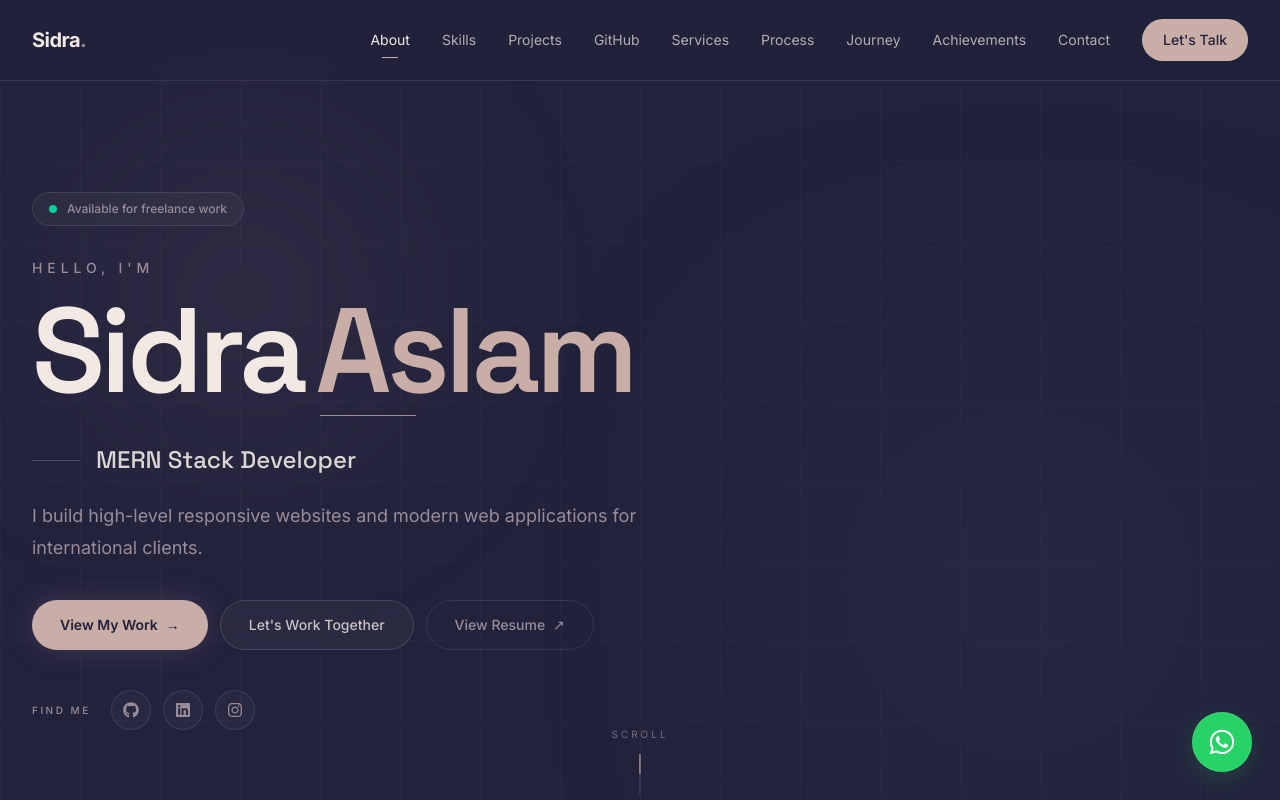
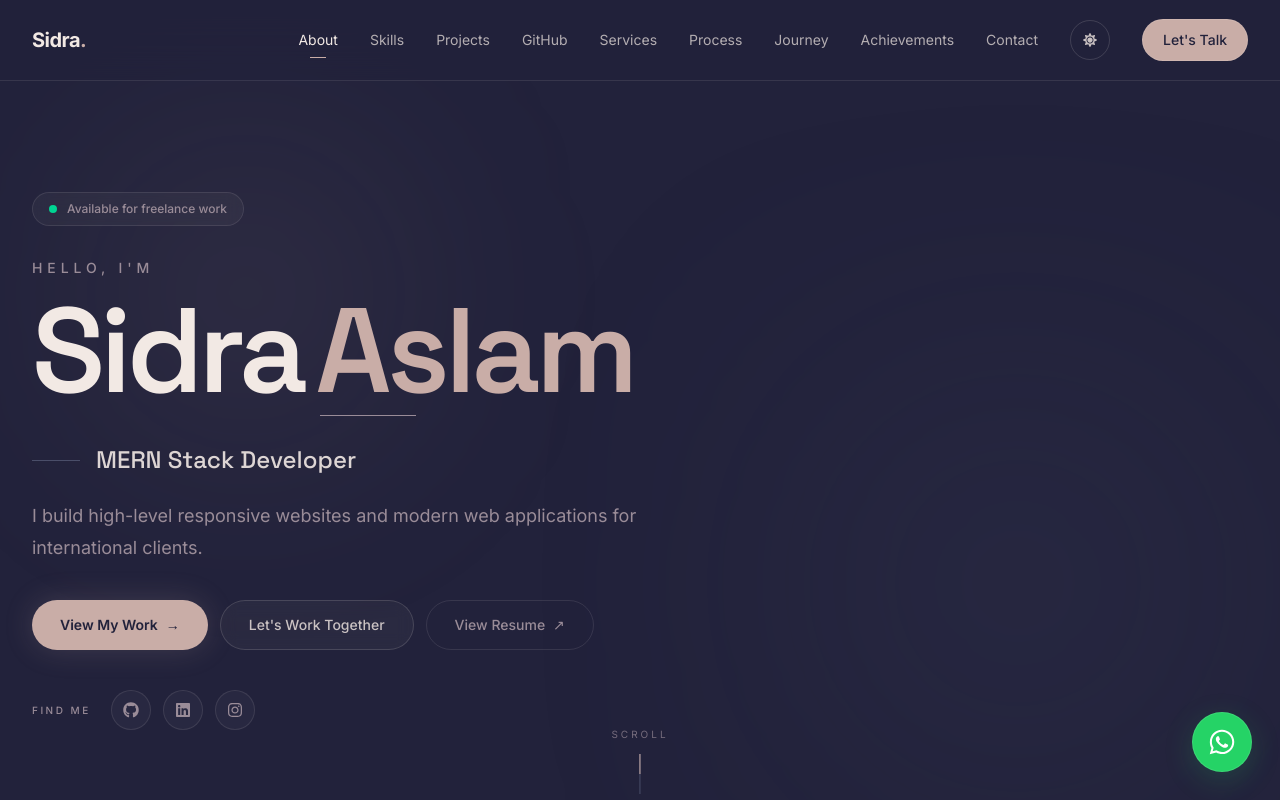
Before and after one commit to Sidraaslam451/Portfolio, a React (Vite) app: page / in a window 1280 px wide. Shown: the top 800 px of the page. Built offline with nearby package versions, Linux system fonts and the light colour scheme.

Commit message:
Polished done

```diff
--- a/index.html
+++ b/index.html
@@ -5,6 +5,12 @@
     <link rel="icon" type="image/svg+xml" href="/favicon.svg" />
     <meta name="viewport" content="width=device-width, initial-scale=1.0" />
     <title>sidra-portfolio</title>
+      <script>
+    try {
+      var t = localStorage.getItem("theme");
+      document.documentElement.setAttribute("data-theme", t === "light" ? "light" : "dark");
+    } catch (e) {}
+  </script>
   </head>
   <body>
     <div id="root"></div>
--- a/src/components/Hero.jsx
+++ b/src/components/Hero.jsx
@@ -38,7 +38,7 @@ function Hero() {
         className="pointer-events-none absolute inset-0 -z-20 opacity-[0.03]"
         style={{
           backgroundImage:
-            "linear-gradient(rgba(242,233,228,0.8) 1px, transparent 1px), linear-gradient(90deg, rgba(242,233,228,0.8) 1px, transparent 1px)",
+            "linear-gradientcolor-mix(in srgb, var(--color-cream) 80%, transparent) 1px, transparent 1px), linear-gradient(90deg, rgba(242,233,228,0.8) 1px, transparent 1px)",
           backgroundSize: "80px 80px",
         }}
       />
@@ -89,7 +89,7 @@ function Hero() {
           <div className="mt-8 flex flex-col gap-3 sm:mt-9 sm:flex-row sm:flex-wrap">
             <a
               href="#projects"
-              className="group inline-flex items-center justify-center gap-2 rounded-full bg-dusty px-7 py-3.5 text-sm font-semibold text-ink shadow-[0_0_30px_rgba(201,173,167,0.18)] transition-all duration-300 hover:-translate-y-1 hover:bg-cream hover:shadow-[0_0_35px_rgba(242,233,228,0.25)]"
+              className="group inline-flex items-center justify-center gap-2 rounded-full bg-dusty px-7 py-3.5 text-sm font-semibold text-ink shadow-[0_0_30px_rgba(201,173,167,0.18)] transition-all duration-300 hover:-translate-y-1 hover:bg-cream hover:shadow-[0_0_35px_color-mix(in srgb, var(--color-cream) 80%, transparent)]"
             >
               View My Work
 
--- a/src/components/Navbar.jsx
+++ b/src/components/Navbar.jsx
@@ -1,4 +1,5 @@
 import { useEffect, useState } from "react";
+import ThemeToggle from "./ThemeToggle";
 
 const navLinks = [
   { name: "About", href: "#about" },
@@ -58,7 +59,7 @@ function Navbar() {
           onClick={handleLinkClick}
           className="font-[Space_Grotesk] text-xl font-bold tracking-tight text-cream"
         >
-          Sidra<span className="text-mauve">.</span>
+          Sidra<span className="text-dusty">.</span>
         </a>
 
         {/* Desktop Navigation */}
@@ -87,6 +88,8 @@ function Navbar() {
             );
           })}
 
+          <ThemeToggle />
+
           <a
             href="#contact"
             onClick={handleLinkClick}
@@ -96,13 +99,16 @@ function Navbar() {
           </a>
         </div>
 
-        {/* Mobile Menu Button */}
+        {/* Mobile: theme toggle + menu button */}
+        <div className="flex items-center gap-2 lg:hidden">
+          <ThemeToggle />
+
           <button
             type="button"
             onClick={() => setIsOpen(!isOpen)}
             aria-label={isOpen ? "Close menu" : "Open menu"}
             aria-expanded={isOpen}
-          className="flex h-10 w-10 items-center justify-center rounded-full border border-cream/10 text-cream transition-colors hover:bg-cream/10 lg:hidden"
+            className="flex h-10 w-10 items-center justify-center rounded-full border border-cream/10 text-cream transition-colors hover:bg-cream/10"
           >
             <span className="relative block h-5 w-5">
               <span
@@ -124,6 +130,7 @@ function Navbar() {
               />
             </span>
           </button>
+        </div>
       </nav>
 
       {/* Mobile Navigation */}
--- /dev/null
+++ b/src/components/ThemeToggle.jsx
@@ -0,0 +1,34 @@
+import { useEffect, useState } from "react";
+import { FaMoon, FaSun } from "react-icons/fa";
+
+function ThemeToggle() {
+  const [theme, setTheme] = useState(
+    () => document.documentElement.getAttribute("data-theme") || "dark"
+  );
+
+  useEffect(() => {
+    document.documentElement.setAttribute("data-theme", theme);
+
+    try {
+      localStorage.setItem("theme", theme);
+    } catch {
+      /* storage blocked, ignore */
+    }
+  }, [theme]);
+
+  const isDark = theme === "dark";
+
+  return (
+    <button
+      type="button"
+      onClick={() => setTheme(isDark ? "light" : "dark")}
+      aria-label={isDark ? "Switch to light mode" : "Switch to dark mode"}
+      title={isDark ? "Light mode" : "Dark mode"}
+      className="flex h-10 w-10 shrink-0 items-center justify-center rounded-full border border-cream/15 text-sm text-cream/80 transition-colors duration-200 hover:border-dusty/50 hover:bg-cream/10 hover:text-cream"
+    >
+      {isDark ? <FaSun /> : <FaMoon />}
+    </button>
+  );
+}
+
+export default ThemeToggle;
--- a/src/index.css
+++ b/src/index.css
@@ -1,4 +1,4 @@
-@import url('https://fonts.googleapis.com/css2?family=Inter:wght@400;500;600;700&family=Space+Grotesk:wght@400;500;600;700&display=swap');
+@import url("https://fonts.googleapis.com/css2?family=Inter:wght@400;500;600;700&family=Space+Grotesk:wght@400;500;600;700&display=swap");
 
 @import "tailwindcss";
 
@@ -11,47 +11,60 @@
   --color-cream: #f2e9e4;
 }
 
-/* -------------------------------- */
-/* Palette: Soft Lavender */
-/* -------------------------------- */
+/* Light mode: same class names, swapped values */
+:root[data-theme="light"] {
+  --color-ink: #f2e9e4;
+  --color-cream: #22223b;
+  --color-dusk: #d8c8c3;
+  --color-mauve: #6b5f69;
+  --color-dusty: #7d5e59;
+
+  /* darker status colors so they stay readable on a cream background */
+  --color-emerald-300: #065f46;
+  --color-emerald-400: #047857;
+  --color-red-300: #991b1b;
+  --color-red-400: #b91c1c;
+}
 
 :root {
-  --navy: #22223b;
-  --slate: #4a4e69;
-  --mauve: #9a8c98;
-  --rose: #c9ada7;
-  --cream: #f2e9e4;
+  --navy: var(--color-ink);
+  --slate: var(--color-dusk);
+  --mauve: var(--color-mauve);
+  --rose: var(--color-dusty);
+  --cream: var(--color-cream);
 
-  --navy-deep: #1b1b2f;
-
-  font-family: 'Inter', sans-serif;
-  color: var(--cream);
-  background: var(--navy);
+  font-family: "Inter", sans-serif;
+  color: var(--color-cream);
+  background: var(--color-ink);
+  color-scheme: dark;
   font-synthesis: none;
   text-rendering: optimizeLegibility;
 }
 
-/* NOTE: the old `* { margin: 0; padding: 0 }` reset was removed.
-   Unlayered, it overrides Tailwind v4 utilities (p-*, m-*, gap etc).
-   Tailwind's preflight already handles the reset. */
+:root[data-theme="light"] {
+  color-scheme: light;
+}
 
 html {
   scroll-behavior: smooth;
-  scroll-padding-top: 80px; /* fixed navbar height, so anchors don't hide under it */
-  background: var(--navy);
+  scroll-padding-top: 80px;
+  background: var(--color-ink);
 }
 
 body {
   min-width: 320px;
   min-height: 100vh;
-  background: var(--navy);
-  color: var(--cream);
+  background: var(--color-ink);
+  color: var(--color-cream);
   overflow-x: hidden;
+  transition:
+    background-color 300ms ease,
+    color 300ms ease;
 }
 
 ::selection {
-  background: var(--rose);
-  color: var(--navy);
+  background: var(--color-dusty);
+  color: var(--color-ink);
 }
 
 h1,
@@ -59,7 +72,7 @@ h2,
 h3,
 h4,
 .font-display {
-  font-family: 'Space Grotesk', sans-serif;
+  font-family: "Space Grotesk", sans-serif;
 }
 
 button,
@@ -85,26 +98,22 @@ img {
 }
 
 ::-webkit-scrollbar-track {
-  background: var(--navy);
+  background: var(--color-ink);
 }
 
 ::-webkit-scrollbar-thumb {
-  background: var(--slate);
+  background: var(--color-dusk);
   border-radius: 999px;
 }
 
 ::-webkit-scrollbar-thumb:hover {
-  background: var(--mauve);
+  background: var(--color-mauve);
 }
 
 :focus-visible {
-  outline: 2px solid var(--rose);
+  outline: 2px solid var(--color-dusty);
   outline-offset: 3px;
 }
-
-/* -------------------------------- */
-/* Custom components (in a layer so Tailwind utilities can override) */
-/* -------------------------------- */
 
 @layer components {
   .section-shell {
@@ -119,7 +128,7 @@ img {
   }
 
   .eyebrow {
-    color: var(--mauve);
+    color: var(--color-mauve);
     font-size: 11px;
     font-weight: 600;
     letter-spacing: 0.28em;
@@ -127,8 +136,8 @@ img {
   }
 
   .section-title {
-    color: var(--cream);
-    font-family: 'Space Grotesk', sans-serif;
+    color: var(--color-cream);
+    font-family: "Space Grotesk", sans-serif;
     font-size: clamp(1.875rem, 5vw, 4rem);
     font-weight: 600;
     line-height: 1.1;
@@ -139,7 +148,7 @@ img {
   .section-description {
     max-width: 680px;
     margin-top: 20px;
-    color: var(--mauve);
+    color: var(--color-mauve);
     font-size: 15px;
     line-height: 1.8;
   }
@@ -155,11 +164,11 @@ img {
   .premium-card {
     position: relative;
     overflow: hidden;
-    border: 1px solid rgba(242, 233, 228, 0.1);
+    border: 1px solid color-mix(in srgb, var(--color-cream) 10%, transparent);
     background: linear-gradient(
       145deg,
-      rgba(74, 78, 105, 0.45),
-      rgba(74, 78, 105, 0.12)
+      color-mix(in srgb, var(--color-cream) 6%, transparent),
+      color-mix(in srgb, var(--color-cream) 1.5%, transparent)
     );
     border-radius: 20px;
     transition:
@@ -175,7 +184,7 @@ img {
     pointer-events: none;
     background: radial-gradient(
       circle at top right,
-      rgba(201, 173, 167, 0.14),
+      color-mix(in srgb, var(--color-dusty) 14%, transparent),
       transparent 35%
     );
     opacity: 0;
@@ -183,7 +192,7 @@ img {
   }
 
   .premium-card:hover {
-    border-color: rgba(201, 173, 167, 0.35);
+    border-color: color-mix(in srgb, var(--color-dusty) 35%, transparent);
     transform: translateY(-3px);
   }
 
@@ -192,17 +201,24 @@ img {
   }
 
   .accent {
-    color: var(--rose);
+    color: var(--color-dusty);
   }
 
   .accent-line {
-    background: var(--rose);
+    background: var(--color-dusty);
   }
 
   .page-grid {
     background-image:
-      linear-gradient(rgba(242, 233, 228, 0.03) 1px, transparent 1px),
-      linear-gradient(90deg, rgba(242, 233, 228, 0.03) 1px, transparent 1px);
+      linear-gradient(
+        color-mix(in srgb, var(--color-cream) 3%, transparent) 1px,
+        transparent 1px
+      ),
+      linear-gradient(
+        90deg,
+        color-mix(in srgb, var(--color-cream) 3%, transparent) 1px,
+        transparent 1px
+      );
     background-size: 64px 64px;
   }
 
@@ -218,12 +234,11 @@ img {
     width: min(500px, 90vw);
     height: min(500px, 90vw);
     border-radius: 999px;
-    background: rgba(201, 173, 167, 0.07);
+    background: color-mix(in srgb, var(--color-dusty) 10%, transparent);
     filter: blur(120px);
   }
 }
 
-/* Respect users who prefer reduced motion */
 @media (prefers-reduced-motion: reduce) {
   html {
     scroll-behavior: auto;
```
Also changed, not shown: src/components/Contact.jsx (+29 -5 lines). Lines whose indentation alone changed are shown as unchanged.
